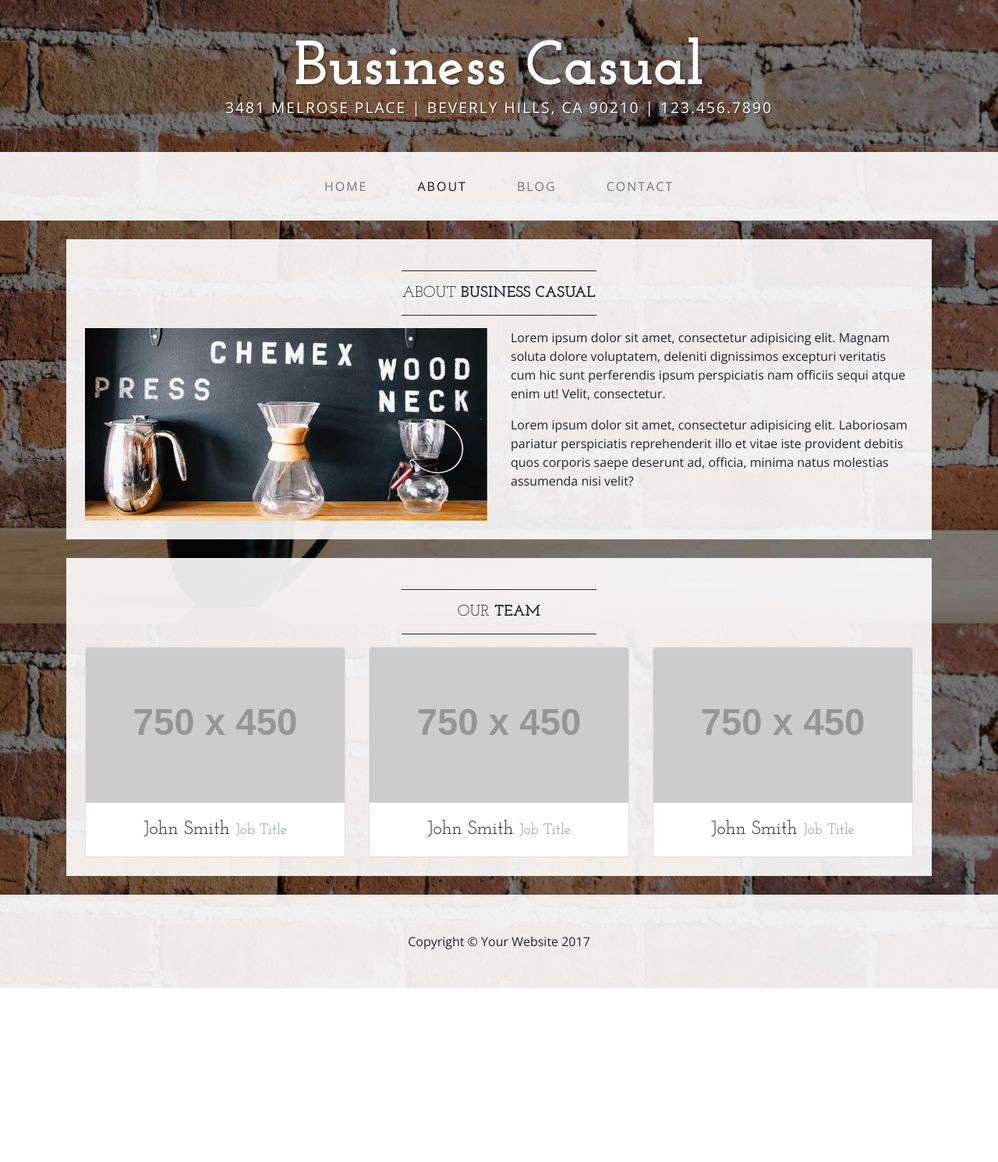
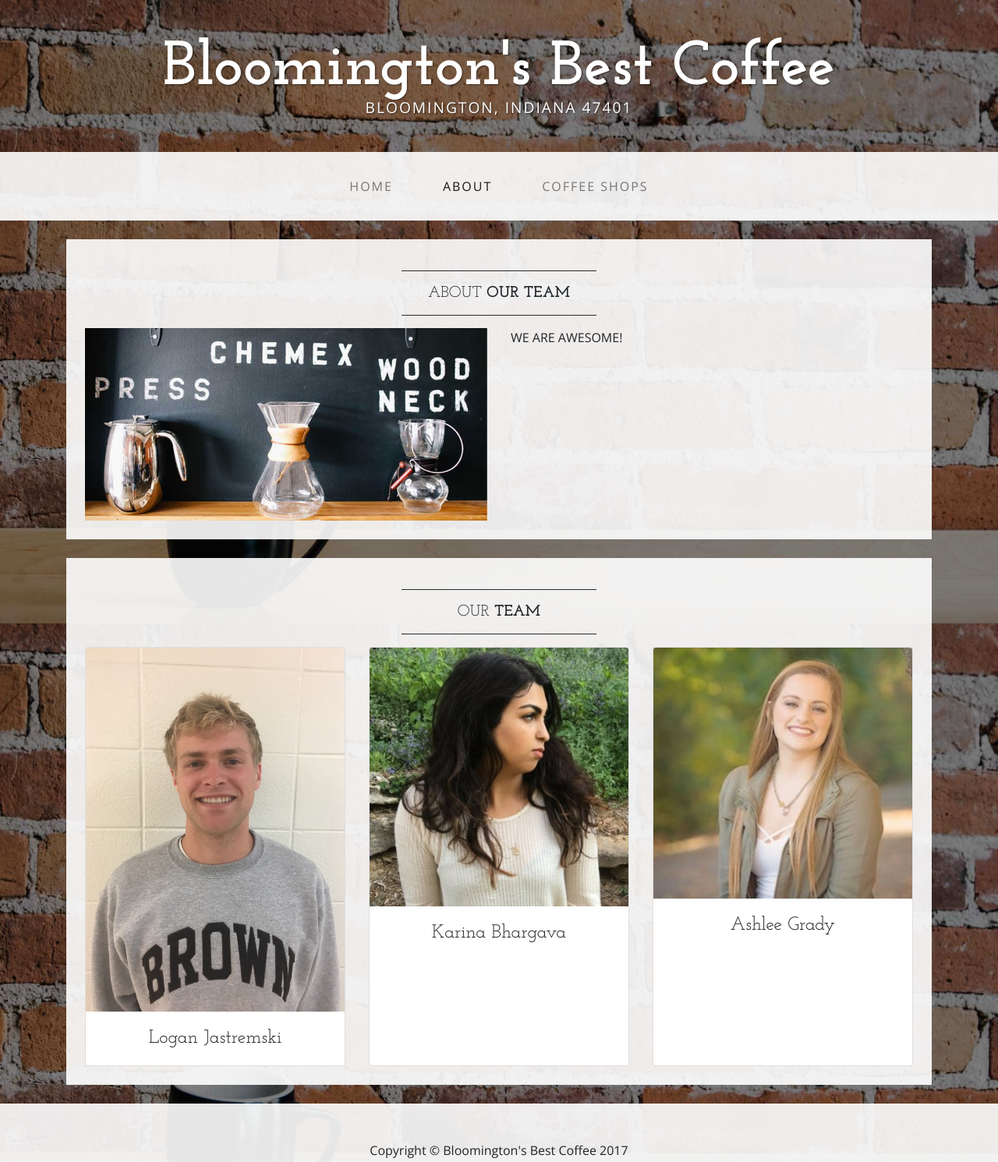
Before and after one commit to amgrady/Coffeeshops, a website: page about.html in a window 1280 px wide. Shown: the whole page at 78% size. Before the commit the page ends 1268 px from the top, so only its background shows below. Drawn offline with nearby package versions, Linux system fonts and the light colour scheme; placeholder pictures from the web are drawn by us.

Commit message:
about us

```diff
--- a/about.html
+++ b/about.html
@@ -8,7 +8,7 @@
     <meta name="description" content="">
     <meta name="author" content="">
 
-    <title>Business Casual - Start Bootstrap Theme</title>
+    <title>Bloomington's Best Coffee</title>
 
     <!-- Bootstrap core CSS -->
     <link href="vendor/bootstrap/css/bootstrap.min.css" rel="stylesheet">
@@ -24,8 +24,8 @@
 
   <body>
 
-    <div class="tagline-upper text-center text-heading text-shadow text-white mt-5 d-none d-lg-block">Business Casual</div>
-    <div class="tagline-lower text-center text-expanded text-shadow text-uppercase text-white mb-5 d-none d-lg-block">3481 Melrose Place | Beverly Hills, CA 90210 | 123.456.7890</div>
+    <div class="tagline-upper text-center text-heading text-shadow text-white mt-5 d-none d-lg-block">Bloomington's Best Coffee</div>
+    <div class="tagline-lower text-center text-expanded text-shadow text-uppercase text-white mb-5 d-none d-lg-block">Bloomington, Indiana 47401</div>
 
     <!-- Navigation -->
     <nav class="navbar navbar-expand-lg navbar-light bg-faded py-lg-4">
@@ -45,10 +45,7 @@
               <a class="nav-link text-uppercase text-expanded" href="about.html">About</a>
             </li>
             <li class="nav-item px-lg-4">
-              <a class="nav-link text-uppercase text-expanded" href="blog.html">Blog</a>
-            </li>
-            <li class="nav-item px-lg-4">
-              <a class="nav-link text-uppercase text-expanded" href="contact.html">Contact</a>
+              <a class="nav-link text-uppercase text-expanded" href="blog.html">Coffee Shops</a>
             </li>
           </ul>
         </div>
@@ -60,7 +57,7 @@
       <div class="bg-faded p-4 my-4">
         <hr class="divider">
         <h2 class="text-center text-lg text-uppercase my-0">About
-          <strong>Business Casual</strong>
+          <strong>OUR TEAM</strong>
         </h2>
         <hr class="divider">
         <div class="row">
@@ -68,8 +65,7 @@
             <img class="img-fluid mb-4 mb-lg-0" src="img/slide-2.jpg" alt="">
           </div>
           <div class="col-lg-6">
-            <p>Lorem ipsum dolor sit amet, consectetur adipisicing elit. Magnam soluta dolore voluptatem, deleniti dignissimos excepturi veritatis cum hic sunt perferendis ipsum perspiciatis nam officiis sequi atque enim ut! Velit, consectetur.</p>
-            <p>Lorem ipsum dolor sit amet, consectetur adipisicing elit. Laboriosam pariatur perspiciatis reprehenderit illo et vitae iste provident debitis quos corporis saepe deserunt ad, officia, minima natus molestias assumenda nisi velit?</p>
+            <p>WE ARE AWESOME!</p>
           </div>
         </div>
       </div>
@@ -83,30 +79,27 @@
         <div class="row">
           <div class="col-md-4 mb-4 mb-md-0">
             <div class="card h-100">
-              <img class="card-img-top" src="http://placehold.it/750x450" alt="">
+              <img class="card-img-top" src="img/me.jpg" alt="Logan">
               <div class="card-body text-center">
-                <h4 class="card-title m-0">John Smith
-                  <small class="text-muted">Job Title</small>
+                <h4 class="card-title m-0">Logan Jastremski
                 </h4>
               </div>
             </div>
           </div>
           <div class="col-md-4 mb-4 mb-md-0">
             <div class="card h-100">
-              <img class="card-img-top" src="http://placehold.it/750x450" alt="">
+              <img class="card-img-top" src="img/karina.jpg" alt="Karina">
               <div class="card-body text-center">
-                <h4 class="card-title m-0">John Smith
-                  <small class="text-muted">Job Title</small>
+                <h4 class="card-title m-0">Karina Bhargava
                 </h4>
               </div>
             </div>
           </div>
           <div class="col-md-4">
             <div class="card h-100">
-              <img class="card-img-top" src="http://placehold.it/750x450" alt="">
+              <img class="card-img-top" src="img/Ashlee.jpg" alt="Ashlee">
               <div class="card-body text-center">
-                <h4 class="card-title m-0">John Smith
-                  <small class="text-muted">Job Title</small>
+                <h4 class="card-title m-0">Ashlee Grady
                 </h4>
               </div>
             </div>
@@ -119,7 +112,7 @@
 
     <footer class="bg-faded text-center py-5">
       <div class="container">
-        <p class="m-0">Copyright &copy; Your Website 2017</p>
+        <p class="m-0">Copyright &copy; Bloomington's Best Coffee 2017</p>
       </div>
     </footer>
 
```
Also changed, not shown: img/Ashlee.jpg (added), img/karina.jpg (added), img/me.jpg (added).
